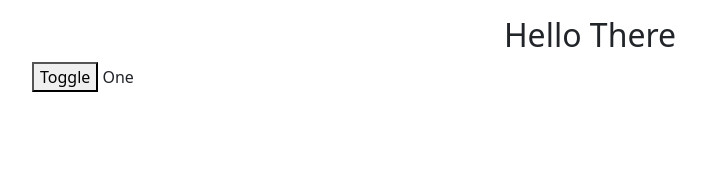
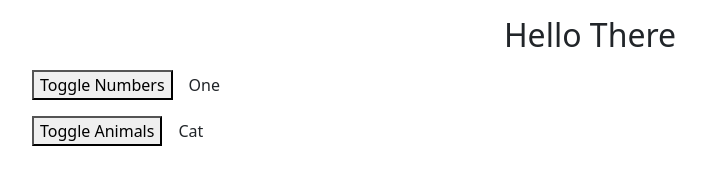
Before and after one commit to Spencer1O1/jquery-template, a website: page public/index.html in a window 1280 px wide. Shown: the whole page, without its empty margins (50-756 px from the left). Drawn offline with nearby package versions, Linux system fonts and the light colour scheme.

Commit message:
Changed how the togglers work

```diff
--- a/public/index.css
+++ b/public/index.css
@@ -0,0 +1,10 @@
+.toggle {
+	display: flex;
+	justify-content: flex-start;
+	align-items: center;
+	margin: 1em 0;
+}
+
+.toggle p {
+	margin: 0 1em;
+}
--- a/public/index.html
+++ b/public/index.html
@@ -21,8 +21,8 @@
 		<div class="container-fluid p-3">
 			<h2 class="text-center">Hello There</h2>
 			<div class="container">
-				<button id="toggle" class="d-inline-block">Toggle</button>
-				<p id="toggle-text" class="d-inline-block"></p>
+				<div id="num-toggle" class="toggle"></div>
+				<div id="animal-toggle" class="toggle"></div>
 			</div>
 		</div>
 	</body>
--- a/public/index.js
+++ b/public/index.js
@@ -1,33 +1,33 @@
-let i = 0;
-const toggle = () => {
-	let text;
-	try {
-		switch (i) {
-			case 0:
-				text = "One";
-				break;
-			case 1:
-				text = "Two";
-				break;
-			case 2:
-				text = "Three";
-				break;
-			default:
-				throw new Error("Toggle counter went out of bounds!");
-				break;
-		}
-	} catch (e) {
-		text = "[OOB]";
+class TextToggle {
+	constructor(options) {
+		this._options = options;
+		this._i = 0;
 	}
-	i = ++i % 3;
-	return text;
-};
+	toggle() {
+		this._text = this._options[this._i];
+		this._i = ++this._i % this._options.length;
+		return this._text;
+	}
+}
+
+let numbers = new TextToggle(["One", "Two", "Three"]);
+let animals = new TextToggle(["Cat", "Dog", "Sheep", "Cow", "Pig"]);
 
 $(function () {
-	$("#toggle-text").text(toggle());
-
-	$("#toggle").click(function (e) {
-		e.preventDefault();
-		$("#toggle-text").text(toggle());
-	});
+	$("#num-toggle").append($("<button/>").text("Toggle Numbers"));
+	$("#num-toggle").append($("<p/>").text(numbers.toggle()));
+	$("#num-toggle")
+		.children("button")
+		.click(function (e) {
+			e.preventDefault();
+			$("#num-toggle").children("p").text(numbers.toggle());
+		});
+	$("#animal-toggle").append($("<button/>").text("Toggle Animals"));
+	$("#animal-toggle").append($("<p/>").text(animals.toggle()));
+	$("#animal-toggle")
+		.children("button")
+		.click(function (e) {
+			e.preventDefault();
+			$("#animal-toggle").children("p").text(animals.toggle());
+		});
 });
```
